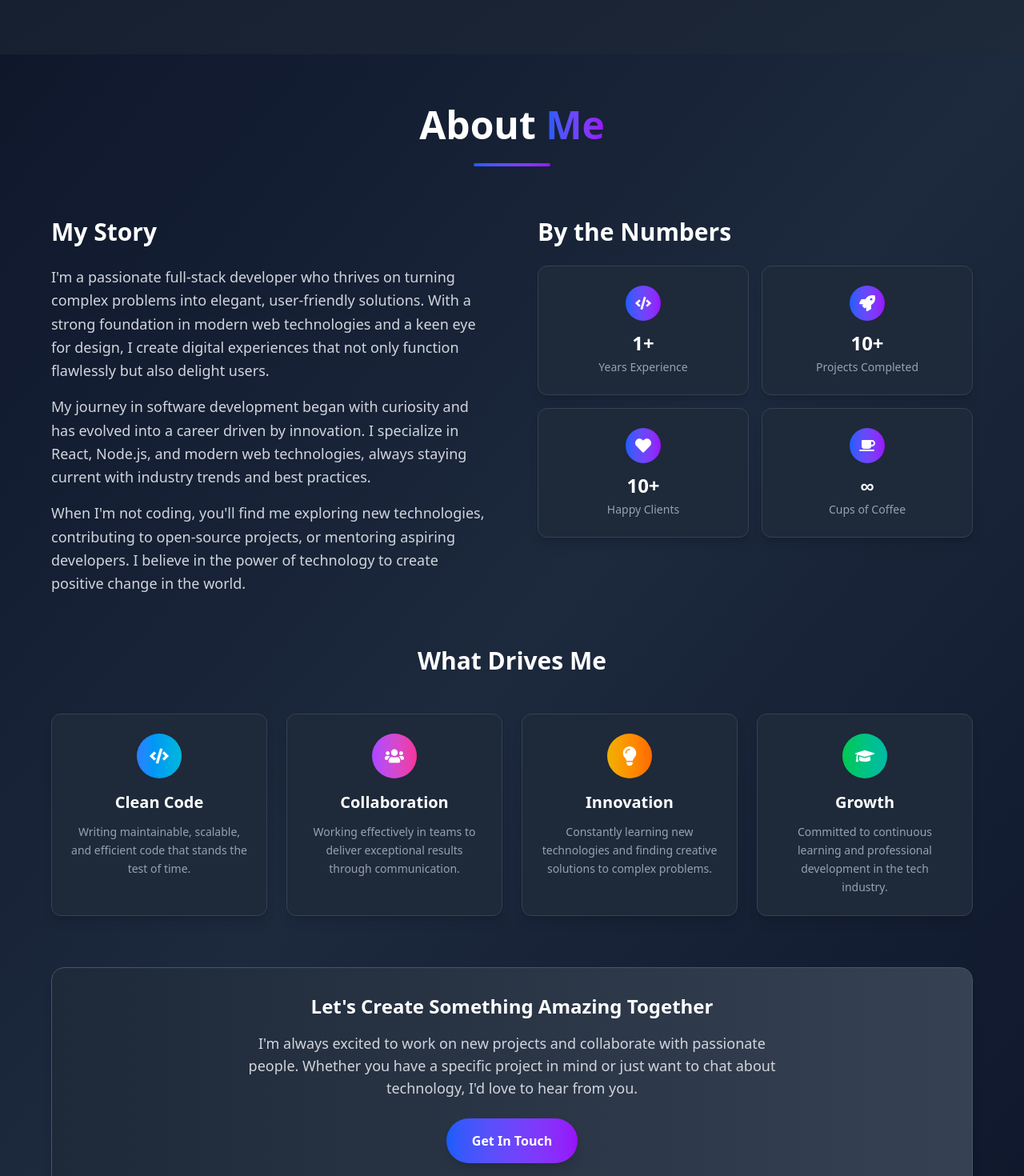
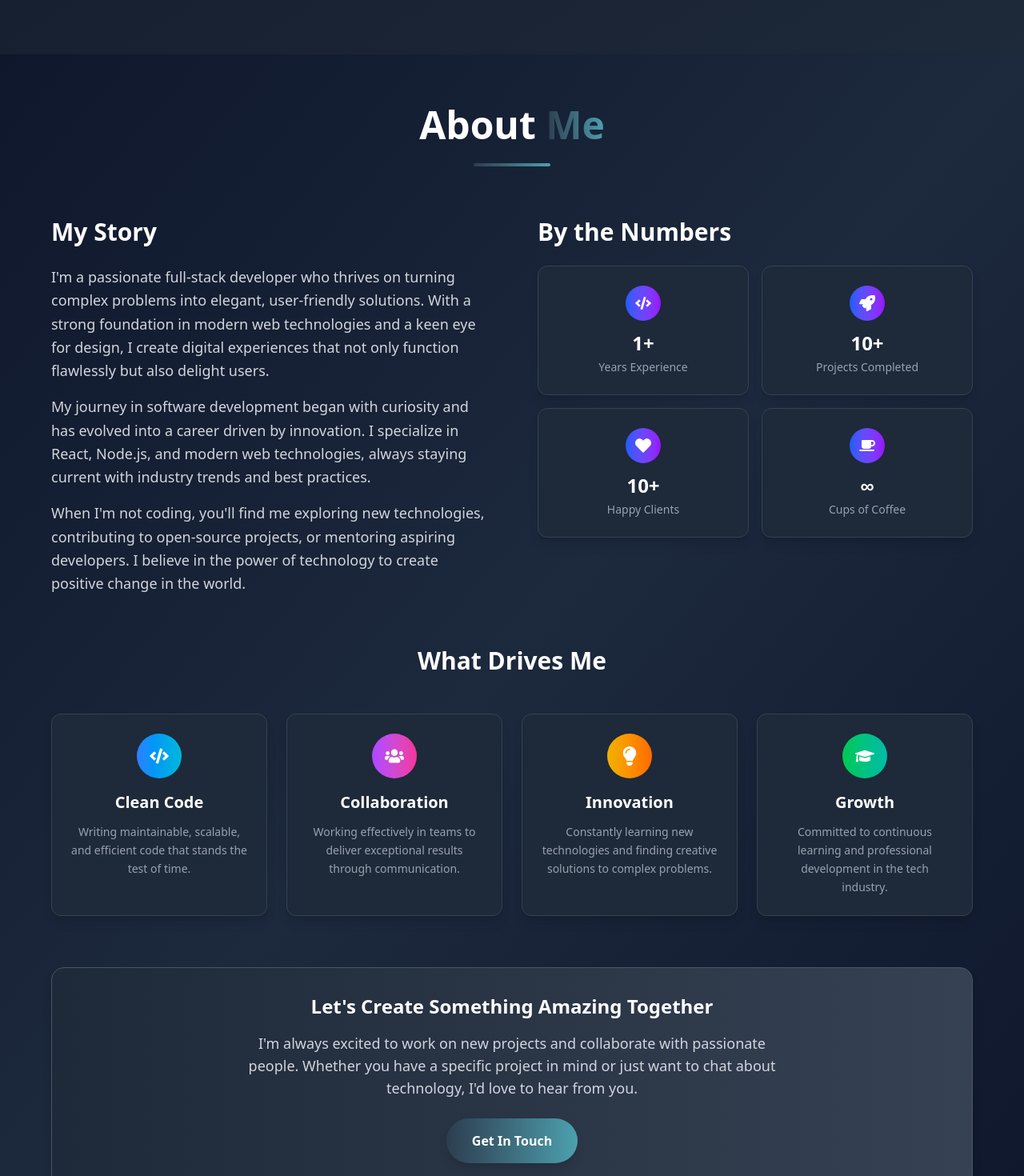
Before and after one commit to ezio421511/portfolio-front-lee, a React (Vite) app: page / in a window 1280 px wide. Shown: the part 780-2250 px from the top of the page at 80% size. Built offline with nearby package versions, Linux system fonts and the light colour scheme.

Commit message:
update the about section

```diff
--- a/src/components/About.jsx
+++ b/src/components/About.jsx
@@ -111,12 +111,12 @@ const About = () => {
               }`}
             >
               About{" "}
-              <span className="bg-gradient-to-r from-blue-600 to-purple-600 bg-clip-text text-transparent">
+              <span className="bg-gradient-to-r from-[#2c3e50] to-[#4ca1af] bg-clip-text text-transparent">
                 Me
               </span>
             </motion.h2>
             <motion.div
-              className="w-24 h-1 bg-gradient-to-r from-blue-600 to-purple-600 mx-auto rounded-full"
+              className="w-24 h-1 bg-gradient-to-r from-[#2c3e50] to-[#4ca1af] mx-auto rounded-full"
               initial={{ width: 0 }}
               animate={isInView ? { width: 96 } : { width: 0 }}
               transition={{ duration: 0.8, delay: 0.5 }}
@@ -290,7 +290,7 @@ const About = () => {
                 just want to chat about technology, I'd love to hear from you.
               </p>
               <motion.button
-                className="px-8 py-4 bg-gradient-to-r from-blue-600 to-purple-600 text-white font-semibold rounded-full cursor-pointer shadow-lg hover:shadow-xl transition-shadow duration-300"
+                className="px-8 py-4 bg-gradient-to-r from-[#2c3e50] to-[#4ca1af] text-white font-semibold rounded-full cursor-pointer shadow-lg hover:shadow-xl transition-shadow duration-300"
                 whileHover={{ scale: 1.05, y: -2 }}
                 whileTap={{ scale: 0.95 }}
                 onClick={() => {
```
